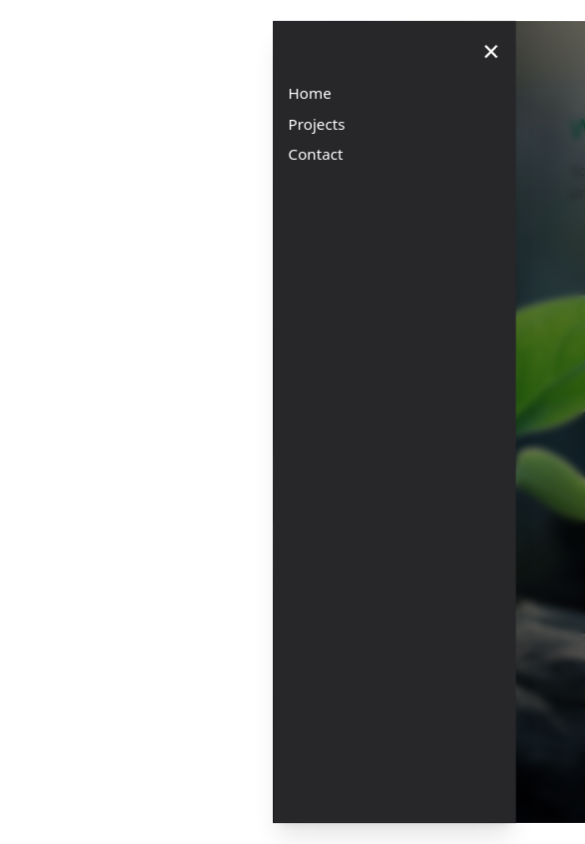
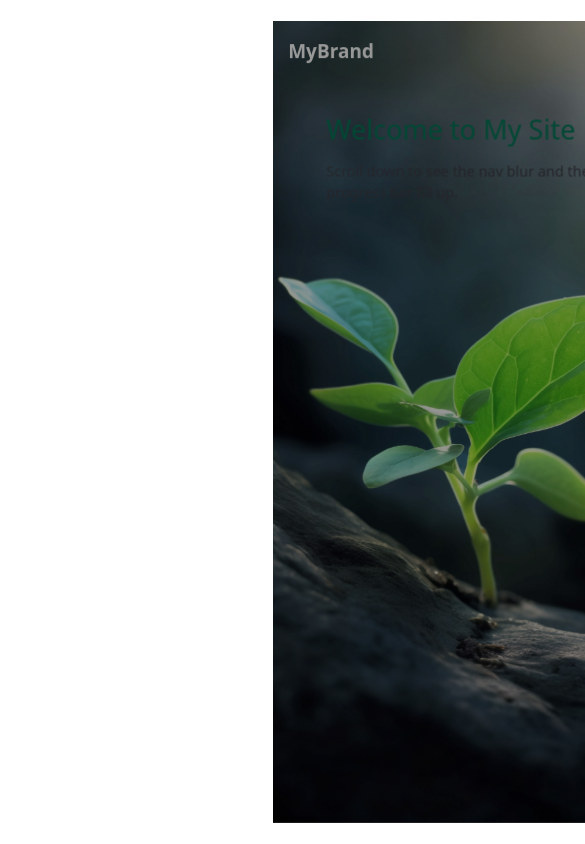
Before and after one commit to life423/drewclark.io-portfolio, a React (Vite) app in the folder app/: page / in a window 390 px wide. Both pictures are taken after a click on the button "Open Menu". Shown: the top 844 px of the page, 585 px wide, since content can reach past the window. Built offline with nearby package versions, Linux system fonts and the light colour scheme.

Commit message:
Updated App and InfinityDrawer components to enhance 3D drawer animation. Added new state for animation control, improved overlay styling, and adjusted transform properties for a more immersive experience.

```diff
--- a/app/src/App.jsx
+++ b/app/src/App.jsx
@@ -7,8 +7,6 @@ import sprout from './assets/sprout-mobile.jpg'
 export default function App() {
     const [drawerOpen, setDrawerOpen] = useState(false)
 
-    // OPTIONAL: If you want to globally toggle .drawer-open on <html>
-    // so that our layoutPlugin can handle the transform:
     useEffect(() => {
         if (drawerOpen) {
             document.documentElement.classList.add('drawer-open')
@@ -27,15 +25,19 @@ export default function App() {
             <ProgressBar />
 
             {/*
-        If you're letting layoutPlugin do the push/tilt,
-        you can remove the translate-x and rotate classes here.
-        But if you want to keep it local, here's how:
+        1) This <div> has the 3D perspective.
+        2) We can also add your optional translate/scale if you want the main content to slightly move
       */}
             <div
                 className={`
+          relative
           transition-transform duration-300
-          ${drawerOpen ? 'translate-x-[70%] scale-[0.95] rotate-y-3' : ''}
+          ${drawerOpen ? 'scale-[0.95] rotate-y-3 translate-x-4' : ''}
         `}
+                style={{
+                    perspective: '1200px',
+                    transformStyle: 'preserve-3d',
+                }}
             >
                 <main className='pt-16'>
                     <section className='p-8'>
--- a/app/src/components/navbar/InfinityDrawer.jsx
+++ b/app/src/components/navbar/InfinityDrawer.jsx
@@ -1,7 +1,8 @@
-// src/components/navbar/InfinityDrawer.jsx
-import React, { useRef, useEffect, useCallback } from 'react'
+import React, { useRef, useEffect, useCallback, useState } from 'react'
 
 export default function InfinityDrawer({ isOpen, onClose, children }) {
+    const [animState, setAnimState] = useState('')
+    // e.g. '' or 'flipOpen' or 'flipClose'
     const drawerRef = useRef(null)
     const lastFocusedElementRef = useRef(null)
 
@@ -16,31 +17,43 @@ export default function InfinityDrawer({ isOpen, onClose, children }) {
 
     useEffect(() => {
         if (isOpen) {
+            // If we're OPENING the drawer, set animation to flipOpen
+            setAnimState('flipOpen')
+
             lastFocusedElementRef.current = document.activeElement
-            if (drawerRef.current) {
-                drawerRef.current.focus()
-            }
+            if (drawerRef.current) drawerRef.current.focus()
             document.addEventListener('keydown', handleKeyDown)
             document.body.style.overflow = 'hidden'
         } else {
+            // If we're CLOSING the drawer, run flipClose. After animation ends, remove from DOM flow if you want.
+            setAnimState('flipClose')
             document.removeEventListener('keydown', handleKeyDown)
             if (lastFocusedElementRef.current) {
                 lastFocusedElementRef.current.focus()
             }
             document.body.style.overflow = ''
         }
+        // Cleanup
         return () => {
             document.removeEventListener('keydown', handleKeyDown)
             document.body.style.overflow = ''
         }
     }, [isOpen, handleKeyDown])
 
+    // On animation end, if we just closed, we could do something else,
+    // but typically we just rely on the overlay toggling pointer events.
+    function handleAnimationEnd(e) {
+        if (animState === 'flipClose') {
+            // e.g. you could set a local state, if you want to fully unmount the drawer or something
+        }
+    }
+
     return (
         <>
-            {/* Overlay behind the drawer */}
+            {/* Overlay */}
             <div
                 className={`
-          fixed inset-0 bg-black/50 backdrop-blur-sm z-40
+          fixed inset-0 z-40 bg-black/40
           transition-opacity duration-300
           ${
               isOpen
@@ -52,31 +65,43 @@ export default function InfinityDrawer({ isOpen, onClose, children }) {
                 aria-hidden='true'
             />
 
-            {/* Drawer panel */}
+            {/* 3D Flip Panel */}
             <div
                 role='dialog'
                 aria-modal='true'
                 aria-hidden={!isOpen}
-                className={`
-          fixed top-0 left-0 h-full w-64 z-50
-          bg-brandGray-800 text-white shadow-xl
-          transition-transform duration-300
-          flex flex-col
-          outline-none
-          ${isOpen ? 'translate-x-0' : '-translate-x-full'}
-        `}
                 tabIndex={-1}
                 ref={drawerRef}
+                onAnimationEnd={handleAnimationEnd}
+                className={`
+          fixed top-0 left-0 h-full z-50
+          bg-brandGray-800 text-white
+          shadow-lg
+          outline-none
+          w-[80%]  /* covers most of the screen, no wasted space */
+          flex flex-col
+          ${animState === 'flipOpen' ? 'animate-flipOpen' : ''}
+          ${animState === 'flipClose' ? 'animate-flipClose' : ''}
+
+          /* Start out invisible if not open */
+          ${!isOpen && animState !== 'flipClose' ? 'hidden' : ''}
+        `}
+                style={{
+                    transformStyle: 'preserve-3d',
+                    transformOrigin: 'left center', // hinge
+                    backfaceVisibility: 'hidden',
+                }}
             >
+                {/* Close button */}
                 <button
-                    className='ml-auto mt-4 mr-4 text-white text-2xl bg-transparent border-none'
                     onClick={onClose}
                     aria-label='Close Menu'
+                    className='ml-auto mt-4 mr-4 text-white text-2xl bg-transparent border-none'
                 >
-                    ✕
+                    ×
                 </button>
 
-                <div className='p-4 overflow-y-auto'>{children}</div>
+                <div className='p-6 overflow-y-auto flex-1'>{children}</div>
             </div>
         </>
     )
--- a/app/src/components/navbar/Navbar.jsx
+++ b/app/src/components/navbar/Navbar.jsx
@@ -1,4 +1,4 @@
-// src/components/navbar/Navbar.jsx
+// app/src/components/navbar/Navbar.jsx
 import React from 'react'
 import useScrollPosition from '../../hooks/useScrollPosition'
 import { Bars3Icon } from '@heroicons/react/24/outline'
--- a/app/src/index.html
+++ b/app/src/index.html
@@ -3,7 +3,7 @@
   <head>
     <meta charset="UTF-8" />
      <meta name="viewport" content="width=device-width, initial-scale=1.0">
-    <title>DC</title>
+    <title>drewclark.io</title>
   </head>
   <body>
     <div id="root"></div>
--- /dev/null
+++ b/app/src/styles/tailwind-plugins/flipDrawerPlugin.js
@@ -0,0 +1,30 @@
+// app/src/styles/tailwind-plugins/flipDrawerPlugin.js
+
+export default function flipDrawerPlugin({ addBase, addUtilities }) {
+    // 1) Define keyframes with addBase()
+    addBase({
+        '@keyframes flipOpen': {
+            '0%': { transform: 'rotateY(-90deg)' },
+            '80%': { transform: 'rotateY(5deg)' },
+            '100%': { transform: 'rotateY(0deg)' },
+        },
+        '@keyframes flipClose': {
+            '0%': { transform: 'rotateY(0deg)' },
+            '100%': { transform: 'rotateY(-90deg)' },
+        },
+    })
+
+    // 2) Define utility classes that use those keyframes
+    addUtilities({
+        '.animate-flipOpen': {
+            animation: 'flipOpen 0.5s ease forwards',
+            'transform-origin': 'left center',
+            'backface-visibility': 'hidden',
+        },
+        '.animate-flipClose': {
+            animation: 'flipClose 0.4s ease forwards',
+            'transform-origin': 'left center',
+            'backface-visibility': 'hidden',
+        },
+    })
+}
--- a/app/tailwind.config.js
+++ b/app/tailwind.config.js
@@ -1,6 +1,7 @@
 import backgroundsPlugin from './src/styles/tailwind-plugins/backgrounds.js'
 import backgroundPositionsPlugin from './src/styles/tailwind-plugins/backgroundPositions.js'
 import layoutPlugin from './src/styles/tailwind-plugins/layoutPlugin.js'
+import flipDrawerPlugin from './src/styles/tailwind-plugins/flipDrawerPlugin.js'
 
 export default {
     content: ['./src/index.html', './src/**/*.{js,jsx,ts,tsx}'],
@@ -58,5 +59,10 @@ export default {
             },
         },
     },
-    plugins: [backgroundsPlugin, backgroundPositionsPlugin, layoutPlugin],
+    plugins: [
+        backgroundsPlugin,
+        backgroundPositionsPlugin,
+        layoutPlugin,
+        flipDrawerPlugin,
+    ],
 }
```
Also changed, not shown: app/src/index.css (line endings or trailing spaces).
